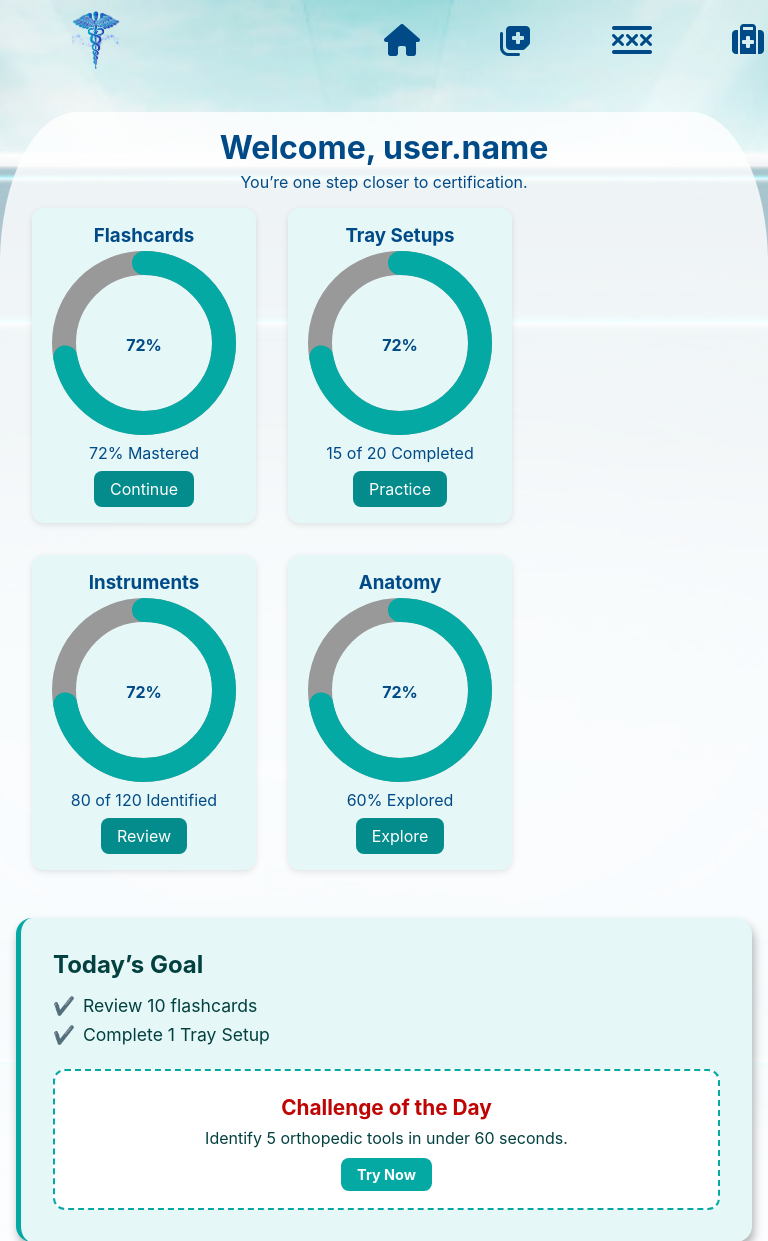
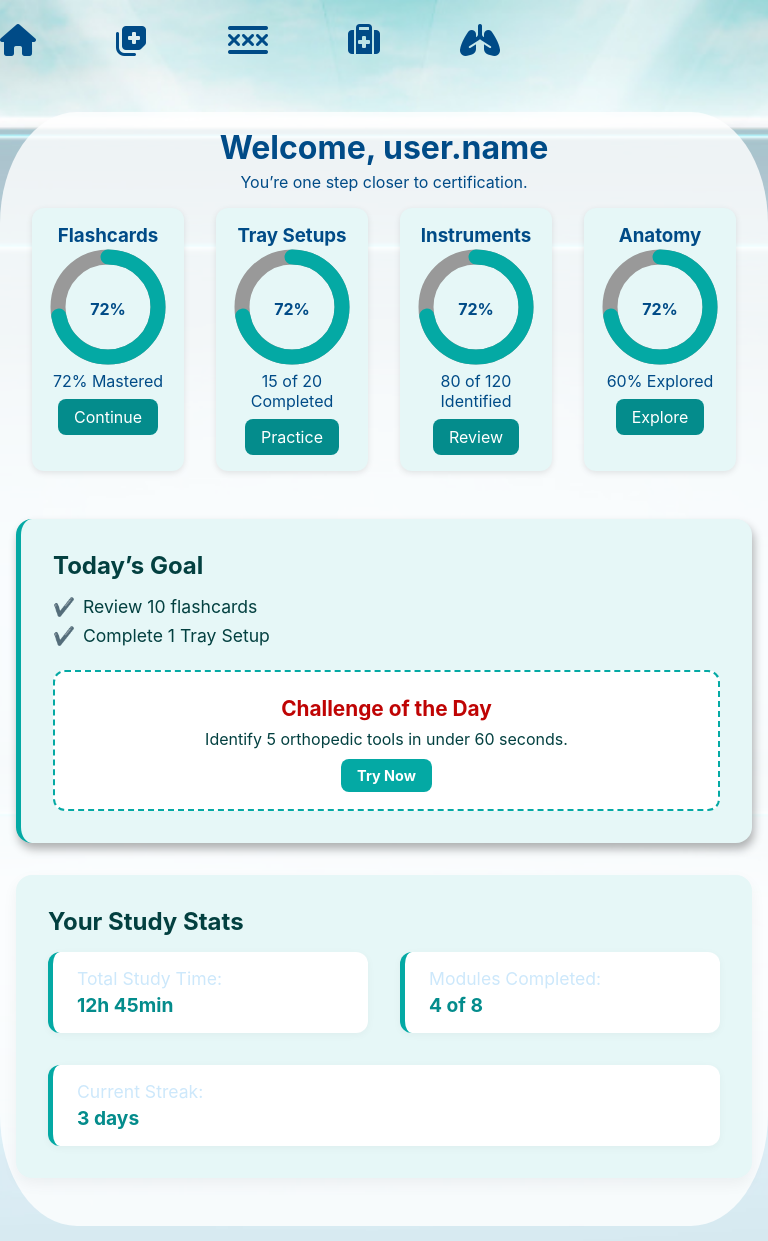
Before and after one commit to AngelMValentin/capstoneproject, a Django app: page / in a window 768 px wide. Shown: the top 1241 px of the page. Run offline with Django 5.2, Linux system fonts and the light colour scheme.

Commit message:
mobile layout changes

```diff
--- a/static/css/home.css
+++ b/static/css/home.css
@@ -35,7 +35,8 @@ body {
     text-align: center;
     transition: transform 0.6s ease;
     flex-grow: 1;
-    flex-basis: 200;
+    flex-basis: 200px;
+    max-width: 300px;
 }
 .card h3, .progress-label, .card p {
     color: var(--navy);
--- a/static/css/mediaQueries.css
+++ b/static/css/mediaQueries.css
@@ -1,12 +1,6 @@
 /* mobile screens */
-@media (max-width: 300px) {
-    html {
-        font-size: 14px;
-    }
 
-}
-
-@media (min-width: 301px) and (max-width: 600px) {
+@media (max-width: 600px) {
     html {font-size: 14px;}
 
     .logoContainer {display: none;}
@@ -16,30 +10,34 @@
     .progress-ring {
         aspect-ratio: 1 / 1 !important;
     }
-    .dashboard-container {border-radius: 10px !important;}
+    .dashboard-container {border-radius: 2rem;}
     .card {
-        width: 12rem;
-        max-width: 12rem;
-        min-height: 12rem !important;
         padding: 1rem;
         margin: 1rem;
     }
     .nav-links {width: 100vw !important; justify-content: center !important;}
+    .progress-cards {justify-content: center;}
+    .card-container {display: flex; flex-direction: column;}
 
 }
 
-@media screen and (min-width: 601px)
-and (max-width: 900px) {
+@media (min-width: 601px) and (max-width: 1200px) {
     html {
         font-size: 16px;
     }
+    .logoContainer {display: none;}
     .progress-ring {
         min-height: 100%;
     }
     .card {
-        max-width: 12rem;
         padding: 1rem;
         margin: 1rem;
+        flex: 1 1;
+    }
+    .progress-cards {justify-content: center; flex-direction: row; flex-wrap: unset;}
+    .card-container {
+        display: flex;
+        flex-direction: row;
     }
 }
 
@@ -52,6 +50,8 @@ and (max-width: 1200px) {
         padding: 1rem;
         margin: 1rem;
     }
+    .progress-cards {justify-content: center;}
+    .card-container {display: flex; flex-direction: row;}
 }
 
 @media (min-width: 1201px) {
--- a/templates/base.html
+++ b/templates/base.html
@@ -7,11 +7,12 @@
     <title>{% block title %}SurgiPrep{% endblock title %}</title>
 
     <link rel="stylesheet" href="{% static 'css/base.css' %}">
-    <link rel="stylesheet" href="{% static 'css/mediaQueries.css' %}">
     <link rel="stylesheet" href="https://cdnjs.cloudflare.com/ajax/libs/font-awesome/6.7.2/css/all.min.css" integrity="sha512-Evv84Mr4kqVGRNSgIGL/F/aIDqQb7xQ2vcrdIwxfjThSH8CSR7PBEakCr51Ck+w+/U6swU2Im1vVX0SVk9ABhg==" crossorigin="anonymous" referrerpolicy="no-referrer" />
 
     {% block css %}
     {% endblock %}
+
+    <link rel="stylesheet" href="{% static 'css/mediaQueries.css' %}">
 </head>
 <body>
     <header>
--- a/templates/pages/home.html
+++ b/templates/pages/home.html
@@ -19,6 +19,7 @@
 
 
     <section class="progress-cards">
+        <div class="card-container">
             <div class="card">
                 <h3>Flashcards</h3>
                 <div class="circular-progress" data-percentage="72">
@@ -43,6 +44,8 @@
                 <p>15 of 20 Completed</p>
                 <a href="#" class="btn">Practice</a>
             </div>
+        </div>
+        <div class="card-container">
             <div class="card">
                 <h3>Instruments</h3>
                 <div class="circular-progress" data-percentage="72">
@@ -66,6 +69,7 @@
                 </div>
                 <p>60% Explored</p>
                 <a href="#" class="btn">Explore</a>
+            </div>
         </div>
     </section>
 
```
Lines whose indentation alone changed are shown as unchanged.
